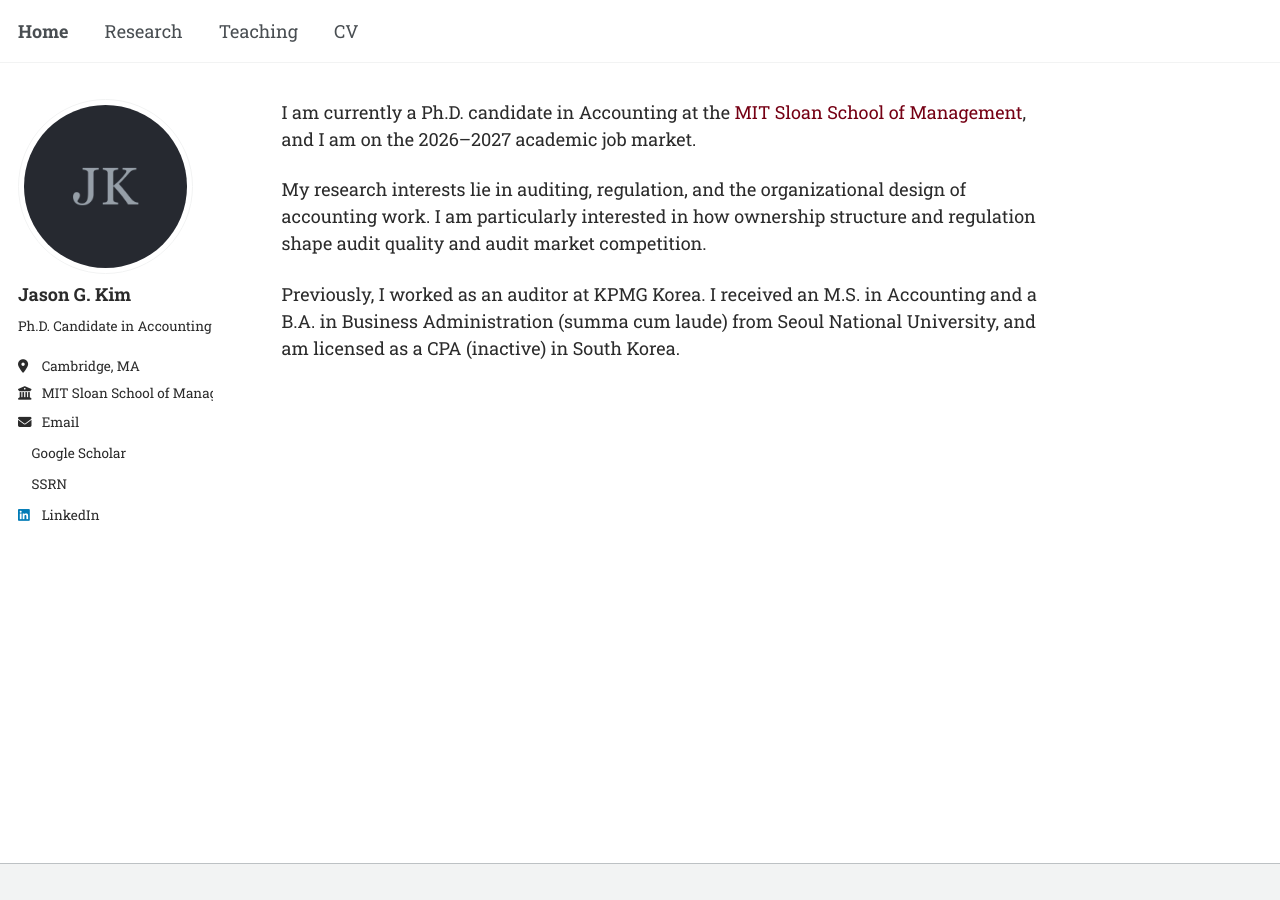
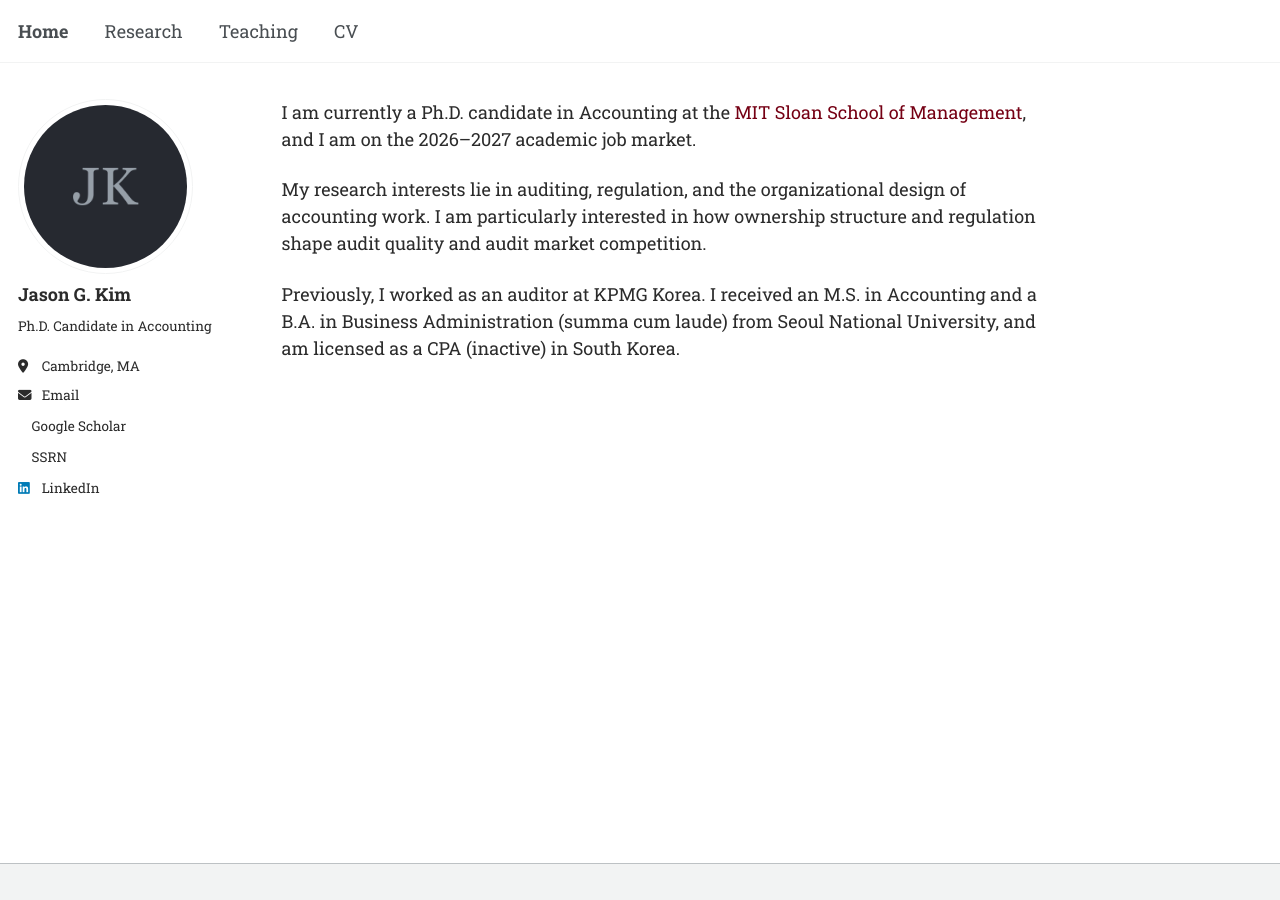
Before and after one commit to jgkim262/jgkim262.github.io, a Jekyll site: the page built from _pages/about.md, in a window 1280 px wide. Built offline with Jekyll 4.4.1, drawn with Linux system fonts in a browser that asks for light colours; a style sheet for code colours, icons or effects is not loaded.

Commit message:
Remove employer line from sidebar
Co-Authored-By: Claude Opus 5 (1M context) <noreply@anthropic.com>

```diff
--- a/_config.yml
+++ b/_config.yml
@@ -27,7 +27,7 @@ author:
   pronouns         : # example: "she/her"
   bio              : "Ph.D. Candidate in Accounting"
   location         : "Cambridge, MA"
-  employer         : "MIT Sloan School of Management"
+  employer         : # blank hides the line in the sidebar
   uri              : # URL
   email            : "gwanhee@mit.edu"
 
```
